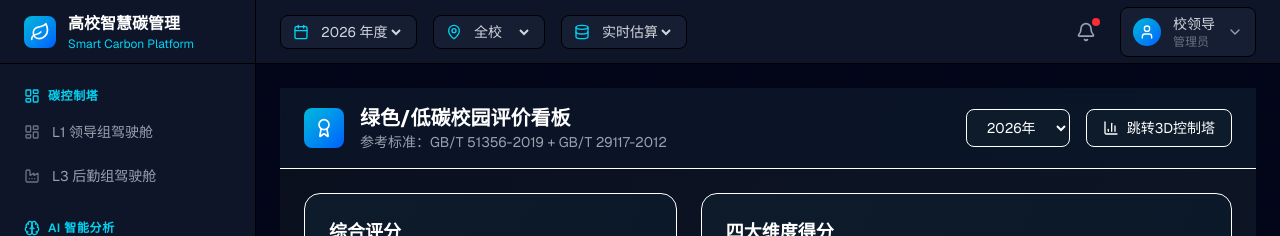
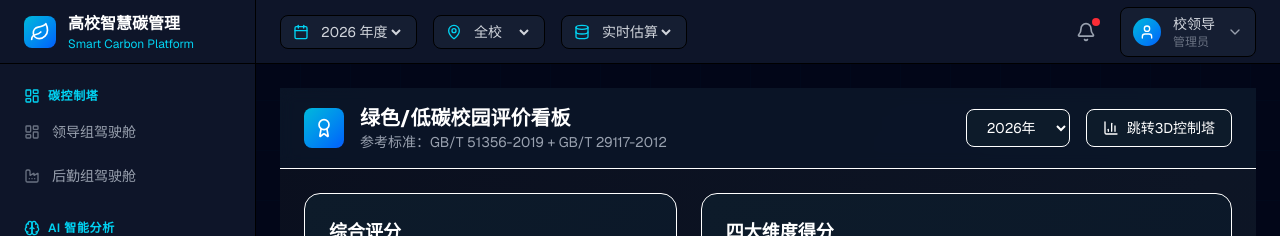
Before and after one commit to Aiden-2332/shuzhinengtan, a Next.js app: page /evaluation in a window 1280 px wide. Shown: the top 236 px of the page. Built offline with nearby package versions, Linux system fonts and the light colour scheme.

Commit message:
fix: 移除导航名称中的L1/L3前缀
Coze-Commit-Type: user
Coze-User-ID: 920728846233689
Coze-Conversation-ID: 10782855

```diff
--- a/src/components/layout/app-sidebar.tsx
+++ b/src/components/layout/app-sidebar.tsx
@@ -21,8 +21,8 @@ const navigation = [
     name: "碳控制塔",
     icon: LayoutDashboard,
     children: [
-      { name: "L1 领导组驾驶舱", href: "/", icon: LayoutDashboard },
-      { name: "L3 后勤组驾驶舱", href: "/operations", icon: Factory },
+      { name: "领导组驾驶舱", href: "/", icon: LayoutDashboard },
+      { name: "后勤组驾驶舱", href: "/operations", icon: Factory },
     ],
   },
   {
```
